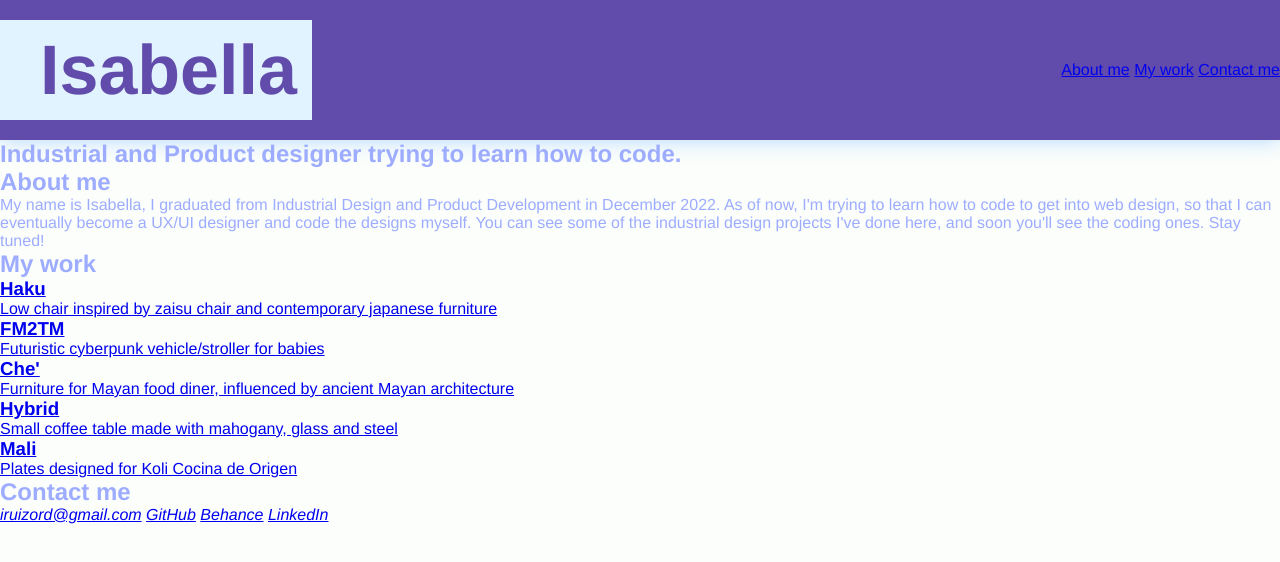
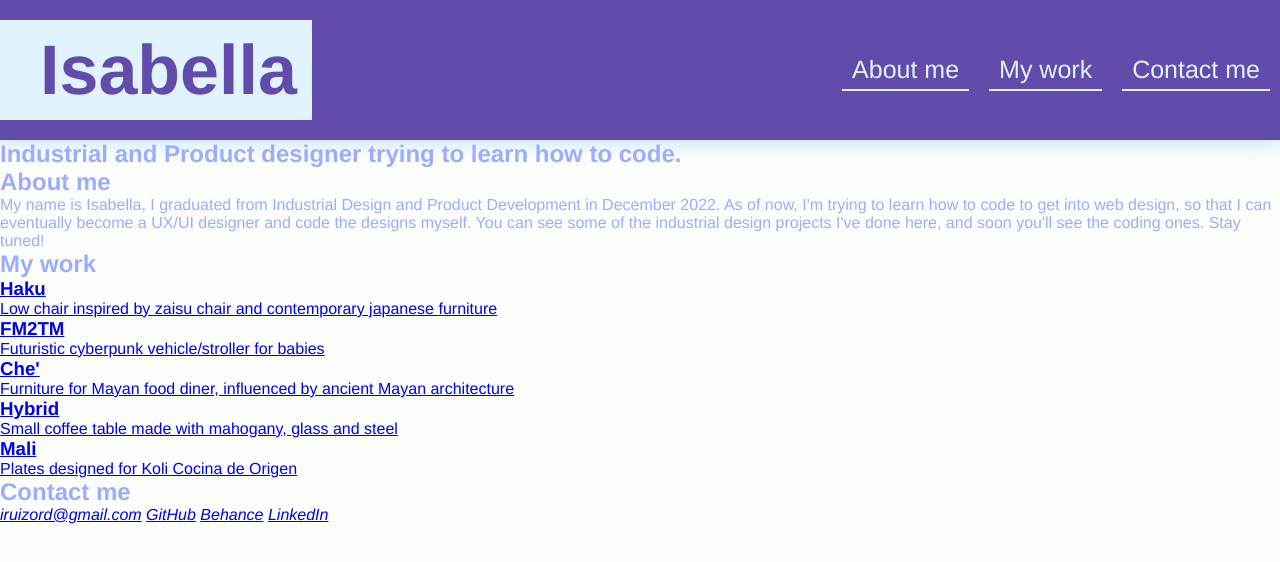
Before and after one commit to isanator2000/My-portfolio, a plain HTML site: page index.html in a window 1280 px wide. Drawn offline with Linux system fonts and the light colour scheme.

Commit message:
added styling to the nav elements inside the header

```diff
--- a/style.css
+++ b/style.css
@@ -67,3 +67,25 @@ header > h1 {
     margin: 0;
     font-size: 70px;
   }
+
+/* properties for the display of the navigation elements */
+nav {
+    display: flex;
+    flex-direction: row;
+    flex-wrap: wrap;
+  }
+
+/* properties for the navigation links' texts */
+  nav a {
+    text-decoration: none;
+    padding: 5px 10px;
+    color: var(--baby-blue);
+    margin: 10px;
+    border-bottom: 2px solid var(--baby-blue);
+    font-size: 25px;
+  }
+
+/* changes the color of the navigation links when you go over them */
+  nav a:hover {
+    color: var(--periwinkle);
+  }
```
